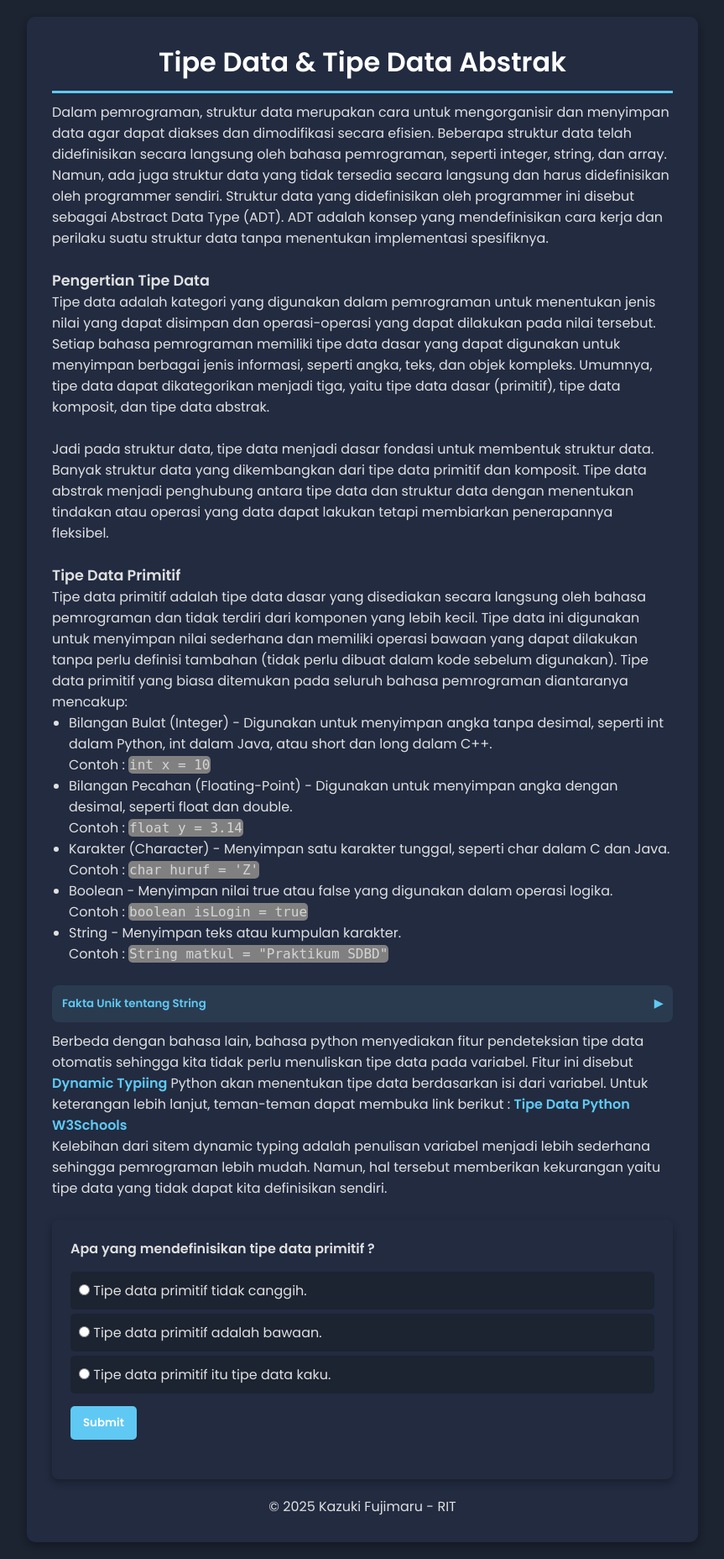
After one commit to KazukiFujimaru/SDBD-KSen, a Flask app: page /materi/p2 in a window 1280 px wide. The commit adds this page. Shown: the whole page at 84% size, without its empty margins (208-1071 px from the left). Run offline with Flask 2, Linux system fonts and the light colour scheme; some libraries are stand-ins or nearby versions.

Commit message:
Big Add : Materi 2
- Route untuk materi 2
- CSS untuk code-bit
- Perbaikan element
- Test Linked List
- Tambahan Materi 2

```diff
--- a/handlers/routes.py
+++ b/handlers/routes.py
@@ -17,3 +17,7 @@ def configure_routes(app):
     @app.route("/materi/p1")
     def pertemuan1():
         return render_template("materi1.html")
+
+    @app.route("/materi/p2")
+    def pertemuan2():
+        return render_template("materi2.html")
--- a/static/styles/pgstl.css
+++ b/static/styles/pgstl.css
@@ -97,6 +97,15 @@ ul {
     margin: 20px 0;
     font-family: 'Fira Code', monospace;
     color: #d4d4d4;
+    overflow-x: auto;
+}
+
+.code-bit {
+    background-color: grey;
+    font-family: 'Fira Code', monospace;
+    color: #d4d4d4;
+    border-radius: 5px;
+    padding: 1px;
     overflow-x: auto;
 }
 
--- a/templates/elements.html
+++ b/templates/elements.html
@@ -19,19 +19,20 @@
         <h1>This is title</h1>
         <hr>
         <p>This is link <a href="#">Lorem Ipsum</a>.</p>
+        <p>This is new tab link<a target="_blank" rel="noopener" href="#"></a></p>
         <p>This is color <span class="highlight">Lorem Ipsum</span></p>
         <ul>
             <li>This is List</li>
             <li>Dolor sit amet</li>
             <li>consectetur adipiscing elit</li>
         </ul>
+        <p>This is <span class ="code-bit">i am a code</span></p>
 
         <!-- Code Box Form -->
         <div class="code-box">
             <code>This is code box. What if i overflow this one wuth a bunch of text</code>
         </div>
-        <pre class="code-box"><code class="language-python">def greet():
-            print("Hello, World!")</code></pre>
+        <pre class="code-box"><code class="language-python">print("Hello world")</code></pre>
         <pre class="code-box"><code class="language-sql">SELECT * FROM users WHERE age > 18;</code></pre>
 
         <!-- Accordion -->
--- /dev/null
+++ b/templates/materi2.html
@@ -0,0 +1,277 @@
+<!DOCTYPE html>
+<html lang="en">
+<head>
+    <meta charset="UTF-8">
+    <meta name="viewport" content="width=device-width, initial-scale=1.0">
+    <title>Pertemuan Dua : DT & ADT</title>
+    <link rel="stylesheet" href="{{ url_for('static', filename='styles/pgstl.css') }}">
+    <!-- Jika diperlukan, untuk codebox agar typescript sesuai dengan bahasa pemrograman-->
+    <!-- Prism.js Core -->
+    <link rel="stylesheet" href="https://cdnjs.cloudflare.com/ajax/libs/prism/1.29.0/themes/prism-tomorrow.min.css">
+    <script src="https://cdnjs.cloudflare.com/ajax/libs/prism/1.29.0/prism.min.js"></script>
+    <!-- Language Support for Python -->
+    <script src="https://cdnjs.cloudflare.com/ajax/libs/prism/1.29.0/components/prism-python.min.js"></script>
+</head>
+<body>
+    <div class="container">
+        <h1>Tipe Data & Tipe Data Abstrak</h1>
+        <hr>
+        <p>
+            Dalam pemrograman, struktur data merupakan cara untuk mengorganisir dan menyimpan data agar dapat diakses dan dimodifikasi secara efisien.
+            Beberapa struktur data telah didefinisikan secara langsung oleh bahasa pemrograman, seperti integer, string, dan array.
+            Namun, ada juga struktur data yang tidak tersedia secara langsung dan harus didefinisikan oleh programmer sendiri.
+            Struktur data yang didefinisikan oleh programmer ini disebut sebagai Abstract Data Type (ADT).
+            ADT adalah konsep yang mendefinisikan cara kerja dan perilaku suatu struktur data tanpa menentukan implementasi spesifiknya.
+        </p>
+        <br>
+        <h3>Pengertian Tipe Data</h3>
+        <p>
+            Tipe data adalah kategori yang digunakan dalam pemrograman untuk menentukan jenis nilai yang dapat disimpan dan operasi-operasi yang dapat dilakukan pada nilai tersebut.
+            Setiap bahasa pemrograman memiliki tipe data dasar yang dapat digunakan untuk menyimpan berbagai jenis informasi, seperti angka, teks, dan objek kompleks.
+            Umumnya, tipe data dapat dikategorikan menjadi tiga, yaitu tipe data dasar (primitif), tipe data komposit, dan tipe data abstrak.
+            <br><br>
+            Jadi pada struktur data, tipe data menjadi dasar fondasi untuk membentuk struktur data.
+            Banyak struktur data yang dikembangkan dari tipe data primitif dan komposit.
+            Tipe data abstrak menjadi penghubung antara tipe data dan struktur data dengan menentukan tindakan atau operasi yang data dapat lakukan tetapi membiarkan penerapannya fleksibel.
+        </p>
+        <br>
+        <h3>Tipe Data Primitif</h3>
+        <p>
+            Tipe data primitif adalah tipe data dasar yang disediakan secara langsung oleh bahasa pemrograman dan tidak terdiri dari komponen yang lebih kecil.
+            Tipe data ini digunakan untuk menyimpan nilai sederhana dan memiliki operasi bawaan yang dapat dilakukan tanpa perlu definisi tambahan (tidak perlu dibuat dalam kode sebelum digunakan).
+            Tipe data primitif yang biasa ditemukan pada seluruh bahasa pemrograman diantaranya mencakup:
+            <ul>
+                <li>Bilangan Bulat (Integer) - Digunakan untuk menyimpan angka tanpa desimal, seperti int dalam Python, int dalam Java, atau short dan long dalam C++.
+                    <br>Contoh : <span class = "code-bit">int x = 10</span>
+                </li>
+                <li>Bilangan Pecahan (Floating-Point) - Digunakan untuk menyimpan angka dengan desimal, seperti float dan double.
+                    <br>Contoh : <span class = "code-bit">float y = 3.14</span>
+                </li>
+                <li>Karakter (Character) - Menyimpan satu karakter tunggal, seperti char dalam C dan Java.
+                    <br>Contoh : <span class = "code-bit">char huruf = 'Z'</span>
+                </li>
+                <li>Boolean - Menyimpan nilai true atau false yang digunakan dalam operasi logika.
+                    <br>Contoh : <span class = "code-bit">boolean isLogin = true</span>
+                </li>
+                <li>String - Menyimpan teks atau kumpulan karakter.
+                    <br>Contoh : <span class = "code-bit">String matkul = "Praktikum SDBD"</span>
+                </li>
+            </ul>
+        </p>
+        <br>
+        <div class="accordion">
+            <button class="accordion-header">
+                Fakta Unik tentang String
+                <span class="accordion-icon">▶</span>
+            </button>
+            <div class="accordion-content">
+                <p>Tipe data string dalam bisa dianggap sebagai primitif atau non-primitif tergantung pada bagaimana bahasa tersebut mengimplementasikannya. <br><br>
+                    Di beberapa bahasa seperti Python, JavaScript, dan Java, string sering dianggap primitif karena tipe data string langsung oleh bahasa pemrograman.<br><br>
+                    Namun, di bahasa seperti C dan C++, string dianggap non-primitif, karena string tidak disediakan langsung.
+                    String pada C dan C++ biasanya direpresentasikan dengan array berisi <span class="code-bit">char</span>.
+                </p>
+            </div>
+        </div>
+        <p>
+            Berbeda dengan bahasa lain, bahasa python menyediakan fitur pendeteksian tipe data otomatis sehingga kita tidak perlu menuliskan tipe data pada variabel. Fitur ini disebut <a target="_blank" rel="noopener" href="">Dynamic Typiing</a>
+            Python akan menentukan tipe data berdasarkan isi dari variabel. Untuk keterangan lebih lanjut, teman-teman dapat membuka link berikut : <a target="_blank" rel="noopener" href="https://www.w3schools.com/python/python_datatypes.asp">Tipe Data Python W3Schools</a>
+            <br>
+            Kelebihan dari sitem dynamic typing adalah penulisan variabel menjadi lebih sederhana sehingga pemrograman lebih mudah.
+            Namun, hal tersebut memberikan kekurangan yaitu tipe data yang tidak dapat kita definisikan sendiri.
+        </p>
+        <br>
+        <div class="quiz-container" data-quiz="1">
+            <h4>Apa yang mendefinisikan tipe data primitif ?</h4>
+            <div class="quiz-options">
+                <label class="quiz-option">
+                    <input type="radio" name="quiz-1"> Tipe data primitif tidak canggih.
+                </label>
+                <label class="quiz-option" data-correct="true">
+                    <input type="radio" name="quiz-1"> Tipe data primitif adalah bawaan.
+                </label>
+                <label class="quiz-option">
+                    <input type="radio" name="quiz-1"> Tipe data primitif itu tipe data kaku.
+                </label>
+            </div>
+
+            <button class="submit-btn">Submit</button>
+
+            <div class="quiz-feedback"></div>
+
+            <div class="quiz-explanation hidden">
+                <p> Jadi sederhananya tipe data primitif adalah tipe data bawaan yang sudah disediakan oleh bahasa pemrograman.
+                    <br><br>
+                    Jika seandainya ada tipe data khusus yang hanya ada di bahasa pemrograman tertentu namun merupakan bawaan dari suatu bahasa pemrograman, maka tipe data tersebut dapat dikategorikan sebagai tipe data primitif.
+                    <br><br>
+                    Contoh sederhananya adalah <span class="code-bit">Vector2(x,y)</span>, yaitu tipe data yang berisi koordinat x dan y yang biasa digunakan pada pemrograman game atau visual grafis.
+                </p>
+            </div>
+            <br>
+        </div>
+
+        <div class="hidden-content hidden">
+            <h3>Tipe Data Komposit</h3>
+            <p>
+                Tipe data komposit adalah tipe data yang mampu menyimpan lebih dari satu nilai dalam satu variabel dengan berbagai cara pengorganisasian data.
+                Tipe ini digunakan untuk mengelola kumpulan data yang memiliki hubungan atau relasi.
+            </p>
+            <br>
+            <h3>Esensi Data Komposit</h3>
+            <p>Untuk memahami data komposit lebih lanjut, berikut adalah poin-poin utama dari data komposit :</p>
+            <br><h4>Dapat menyimpan lebih dari satu nilai</h4>
+            Berbeda dengan tipe primitif yang hanya menyimpan satu nilai, tipe data komposit dapat menyimpan beberapa nilai dalam satu variabel.
+            <br>Contoh :
+            <pre class="code-box"><code class="language-python">angka = [10, 20, 30, 40, 50] #Array tipe List pada Python
+print(angka)  # Output: [10, 20, 30, 40, 50]
+
+koordinat = (12.5, 45.7)  # Array tipe Tuple pada Python
+print(koordinat)  # Output: (12.5, 45.7)</code></pre>
+
+            <br><h4>Nilai dapat memiliki suatu hubungan atau relasi</h4>
+            Data dalam tipe komposit sering memiliki keterkaitan antar elemen. Oleh karena itu, data ini dapat disusun dalam berbagai bentuk, seperti:
+            <ul>
+                <li>
+                    Linier, yaitu struktur data yang menyusun elemen secara berurutan seperti Array dan Linked List. Contoh :
+                    <pre class = "code-box"><code class ="language-python">antrian = ["Oberon", "Lysander", "Hermia"]  # Elemen disini disusun secara linier.
+print(antrian[0])  # Output: Oberon</code></pre>
+                </li>
+                <li>
+                    Hierarkis, Struktur data yang memiliki hubungan <i>parent-child</i> atau node (titik) yang saling terhubung. Contoh :
+                    <pre class="code-box"><code class="language-python"># Membuat struktur pohon dengan dictionary
+tree = {
+    "A": ["B", "C"],    # A memiliki dua anak: B dan C
+    "B": [],          # B tidak memiliki anak
+    "C": []          # C tidak memiliki anak
+}
+
+# Cetak root (akar)
+print(tree.keys())  # Output: dict_keys(['A', 'B', 'C']).
+# Ini maksudnya pohon tersebut memiliki tiga node yaitu A, B, dan C.
+
+# Cek anak dari "A"
+print(tree["A"])  # Output: ['B', 'C']
+# Ini maksudnya ketika kita mengakses 'A', pilihan 'B' dan 'C' muncul.</code></pre>
+                </li>
+                <li>
+                    Tabular, Data disusun dalam format baris dan kolom seperti dalam tabel database atau DataFrame di Python.
+                    <pre class="code-box"><code class="language-python">import pandas as pd
+# Membuat data frame dengan 3 baris dan 3 kolom
+df = pd.DataFrame({
+    'Nama': ['A', 'B', 'C'],
+    'Umur': [20, 21, 22],
+    'Alamat': ['Jl. A', 'Jl. B', 'Jl.C']
+    })
+
+    # Menampilkan data frame
+    print(df)</code></pre>
+                    <div class ="code-box">
+                        Hasilnya :<br>
+                        Index Nama  Umur Alamat<br>
+                        0 A 20 Jl. A<br>
+                        1 B 21 Jl. B<br>
+                        2 C 22 Jl. C<br>
+                    </div>
+                </li>
+                <li>
+                    Asosiatif, Data disusun dalam pasangan kunci-nilai (key-value pairs) untuk pencarian cepat. Contoh :
+                    <pre class="code-box"><code class="language-python">mahasiswa = {
+    "NIM001": {"Nama": "Azmi", "Jurusan": "TI"},
+    "NIM002": {"Nama": "Thariq", "Jurusan": "RPL"}
+}
+
+print(mahasiswa["NIM001"]["Nama"])  # Output: Azmi</code></pre>
+                </li>
+            </ul>
+
+            <div class="quiz-container" data-quiz="1">
+                <h4>Apakah <span class="code-bit">Nama = [Vortigern]</span> adalah variabel dengan tipe data komposit?</h4>
+
+                <div class="quiz-options">
+                    <label class="quiz-option" data-correct="true">
+                        <input type="radio" name="quiz-1"> Ya
+                    </label>
+                    <label class="quiz-option">
+                        <input type="radio" name="quiz-1"> Tidak
+                    </label>
+                </div>
+
+                <button class="submit-btn">Submit</button>
+
+                <div class="quiz-feedback"></div>
+
+                <div class="quiz-explanation hidden">
+                    <p>
+                        <span class="code-bit">Nama = [Vortigern]</span> adalah tipe data komposit walaupun variabel 'Nama' hanya memiliki satu nilai.
+                        <br><br>
+                        Hal tersebut disebabkan karena variabel 'Nama' sudah bertipe data Array walaupun isinya hanya satu.
+                        Jadi, variabel tipe data komposit tetap sah walaupun nilainya hanya satu jika jenis variabel sudah ditentukan sebelumnya.
+                        (disini variabel array ditentukan dengan adanya kurung siku <span class="code-bit">[]</span>)
+                        <br><br>
+                        Vortigern disini adalah suatu nilai yang berada di variabel 'Nama'
+                    </p>
+                </div>
+            </div>
+            <div class="hidden-content hidden">
+                <h3>Tipe Data Abstrak</h3>
+                <p>
+                    Tipe Data Abstrak (ADT) adalah konsep model untuk struktur data yang mendefinisikan operasi-operasi yang dapat dilakukan pada data tanpa menentukan bagaimana operasi tersebut diimplementasikan.
+                    ADT memberikan kerangka struktur untuk apa yang data bisa lakukan dan apa yang data tidak bisa lakukan.
+                    <br><br>
+                    Karena ADT hanya berfokus pada logika operasi dan tidak bergantung pada cara kerja bahasa pemrograman, konsep ini dapat diterapkan di berbagai bahasa pemrograman.
+                    Implementasi ADT dibuat secara langsung dalam kode oleh pengembang, karena bahasa pemrograman umumnya tidak menyediakan ADT secara langsung dan hanya menyediakan alat atau tipe data dasar untuk membangunnya.
+                </p>
+                <br>
+                <h3>Contoh Penerapan ADT</h3>
+                Berikut adalah salah satu contoh bagaimana ADT diguunakan pada suatu program :
+                <pre class="code-box"><code class="language-python">class Stack:
+def __init__(self):
+    self.stack = []  # Menggunakan list untuk menyimpan elemen stack
+
+def push(self, data):
+    # Menambahkan elemen ke dalam stack
+    self.stack.append(data)
+
+def pop(self):
+    # Menghapus dan mengembalikan elemen teratas dari stack
+    if not self.is_empty():
+        return self.stack.pop()
+    return "Stack kosong"
+
+def peek(self):
+    # Mengembalikan elemen teratas tanpa menghapusnya
+    if not self.is_empty():
+        return self.stack[-1]
+    return "Stack kosong"
+
+def is_empty(self):
+    # Mengecek apakah stack kosong
+    return len(self.stack) == 0
+
+def size(self):
+    # Mengembalikan jumlah elemen dalam stack
+    return len(self.stack)
+
+def display(self):
+    # Menampilkan elemen stack
+    print(self.stack[::-1])  # Menampilkan dalam urutan terbalik (elemen teratas dulu)
+
+# Contoh penggunaan
+s = Stack()
+s.push(10)
+s.push(20)
+s.push(30)
+s.display()  # Output: [30, 20, 10]
+
+print(s.pop())  # Output: 30
+print(s.peek())  # Output: 20
+print(s.is_empty())  # Output: False</code></pre>
+            </div>
+        </div>
+
+        <div class="footer-content">
+            <p>&copy; <span id="year"></span> Kazuki Fujimaru - RIT</p>
+        </div>
+    </div>
+    <script src="{{ url_for('static', filename='scripts/scripts.js') }}"></script>
+</body>
+</html>
```
Also changed, not shown: tests/linkedlist.py (added, +64 -0 lines).
